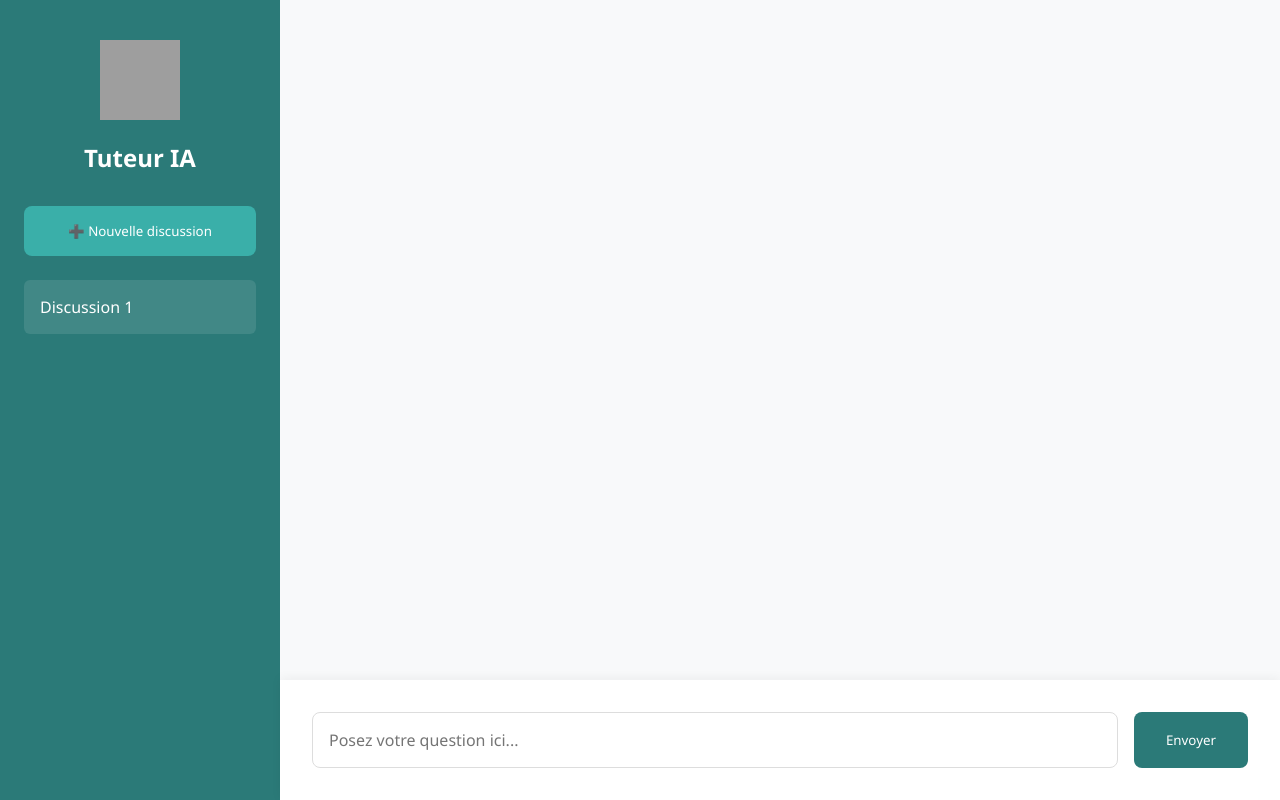
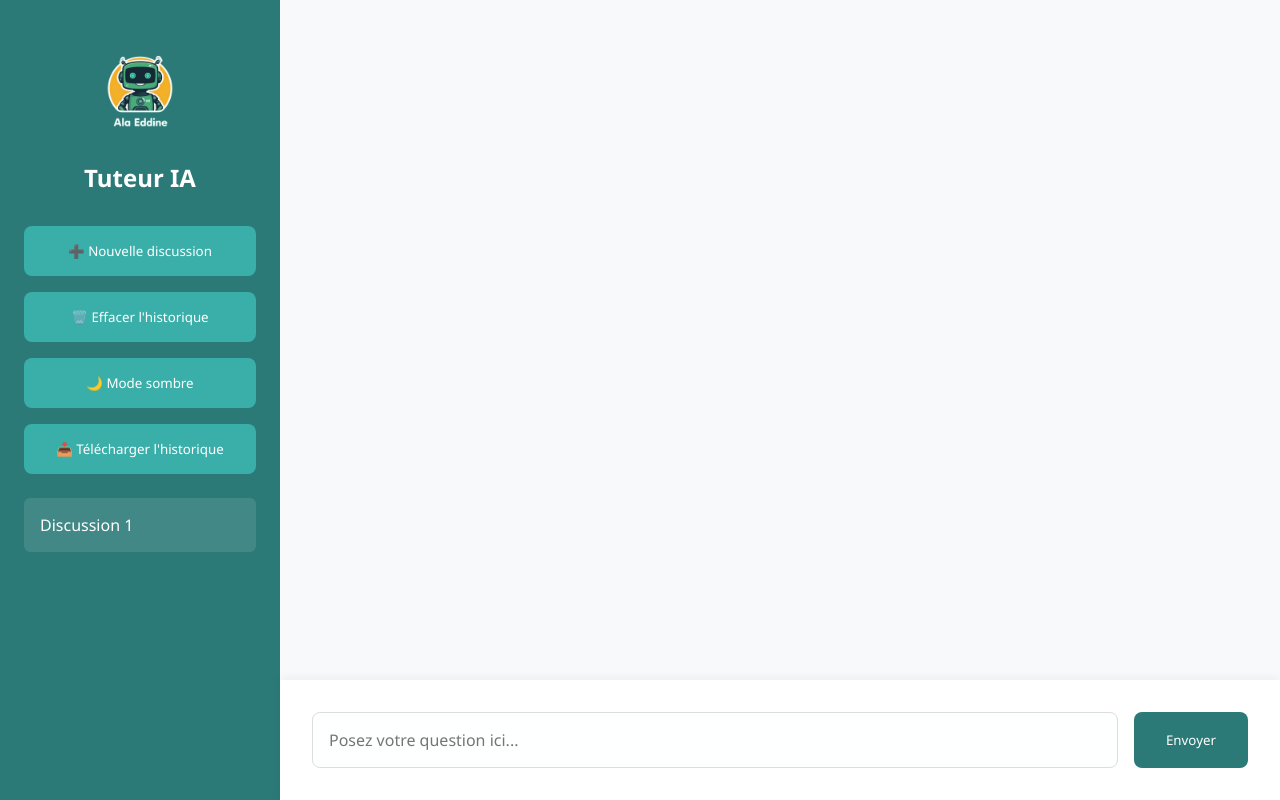
Before and after one commit to AlaeddineDhif/render_chatbot, a Flask app: page / in a window 1280 px wide. Run offline with Flask 3, Linux system fonts and the light colour scheme; grey boxes are pictures that could not be loaded.

Commit message:
Mise a jour

```diff
--- a/static/app.js
+++ b/static/app.js
@@ -9,6 +9,11 @@ function init() {
         loadChat(currentChat);
     }
     renderChatList();
+
+    // Activer le mode sombre si déjà configuré
+    if (localStorage.getItem('darkMode') === 'true') {
+        document.body.classList.add('dark-mode');
+    }
 }
 
 function createNewChat() {
@@ -111,6 +116,28 @@ async function processQuestion() {
     saveToLocalStorage();
 }
 
+function clearHistory() {
+    if (confirm("Êtes-vous sûr de vouloir effacer l'historique ?")) {
+        localStorage.removeItem('chats');
+        location.reload();
+    }
+}
+
+function toggleDarkMode() {
+    document.body.classList.toggle('dark-mode');
+    localStorage.setItem('darkMode', document.body.classList.contains('dark-mode'));
+}
+
+function downloadHistory() {
+    const blob = new Blob([JSON.stringify(chats, null, 2)], { type: 'application/json' });
+    const url = URL.createObjectURL(blob);
+    const a = document.createElement('a');
+    a.href = url;
+    a.download = 'historique-chats.json';
+    a.click();
+    URL.revokeObjectURL(url);
+}
+
 function saveToLocalStorage() {
     localStorage.setItem('chats', JSON.stringify(chats));
 }
--- a/static/styles.css
+++ b/static/styles.css
@@ -14,7 +14,14 @@
 
 body {
     background: var(--background-color);
+    color: var(--text-color);
     height: 100vh;
+    transition: background 0.3s, color 0.3s;
+}
+
+body.dark-mode {
+    --background-color: #121212;
+    --text-color: #ffffff;
 }
 
 .container {
@@ -38,12 +45,13 @@ body {
 }
 
 .logo {
-    width: 80px;
-    height: 80px;
+    width: 100px;
+    height: auto;
     margin-bottom: 1rem;
+    border-radius: 50%;
 }
 
-.new-chat {
+.new-chat, .clear-button, .dark-mode-button, .download-button {
     width: 100%;
     padding: 1rem;
     background: var(--secondary-color);
--- a/templates/index.html
+++ b/templates/index.html
@@ -5,16 +5,21 @@
     <meta name="viewport" content="width=device-width, initial-scale=1.0">
     <title>Tuteur IA Collège</title>
     <link rel="stylesheet" href="{{ url_for('static', filename='styles.css') }}">
-    <link rel="icon" type="image/png" href="https://img.icons8.com/clouds/100/ai.png">
+    <link rel="icon" type="image/png" href="{{ url_for('static', filename='logo.png') }}">
 </head>
 <body>
     <div class="container">
         <aside class="sidebar">
             <div class="logo-container">
-                <img src="https://img.icons8.com/clouds/100/ai.png" alt="AI Tutor" class="logo">
+                <img src="{{ url_for('static', filename='logo.png') }}" alt="Logo Tuteur IA" class="logo">
                 <h1>Tuteur IA</h1>
             </div>
+
             <button class="new-chat" onclick="createNewChat()">➕ Nouvelle discussion</button>
+            <button class="clear-button" onclick="clearHistory()">🗑️ Effacer l'historique</button>
+            <button class="dark-mode-button" onclick="toggleDarkMode()">🌙 Mode sombre</button>
+            <button class="download-button" onclick="downloadHistory()">📥 Télécharger l'historique</button>
+
             <div class="chat-history" id="chatHistory"></div>
         </aside>
 
```
Also changed, not shown: other parts of static/styles.css (+35 -4 lines), static/logo.png (added).
